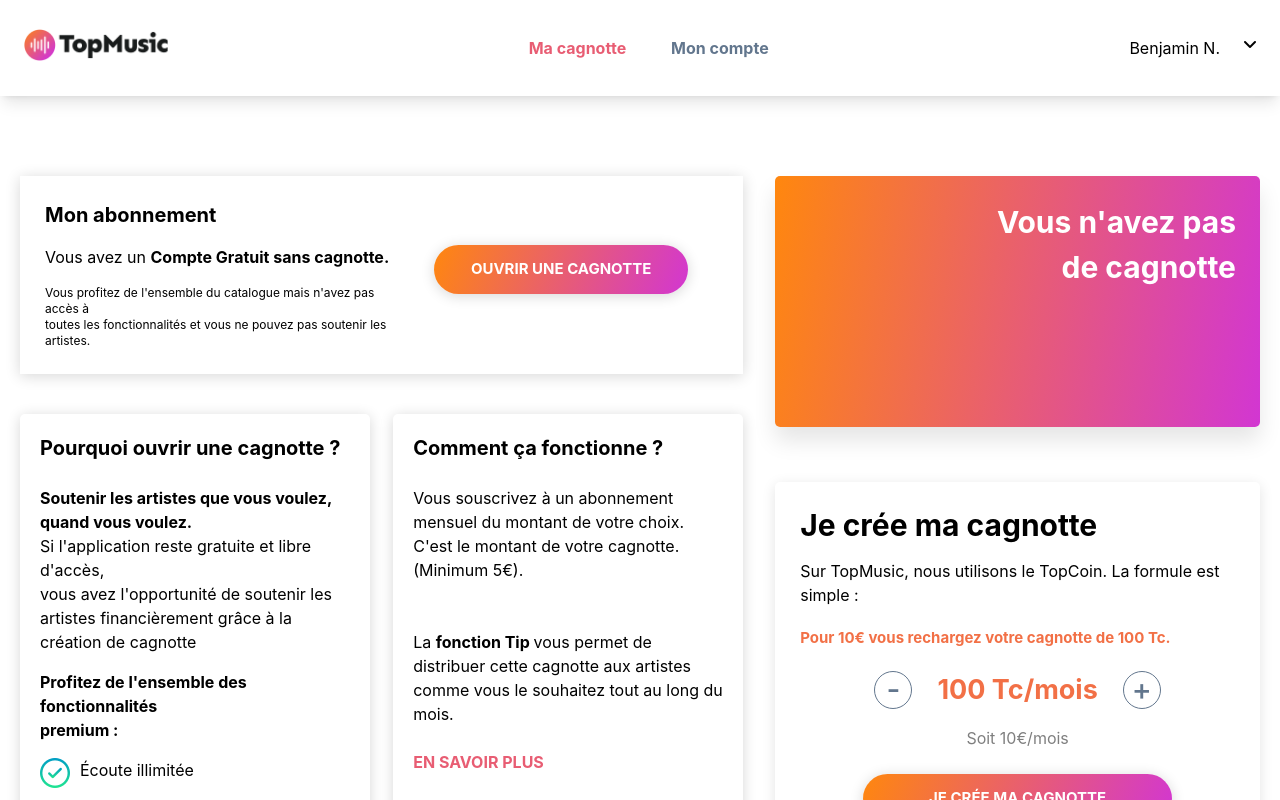
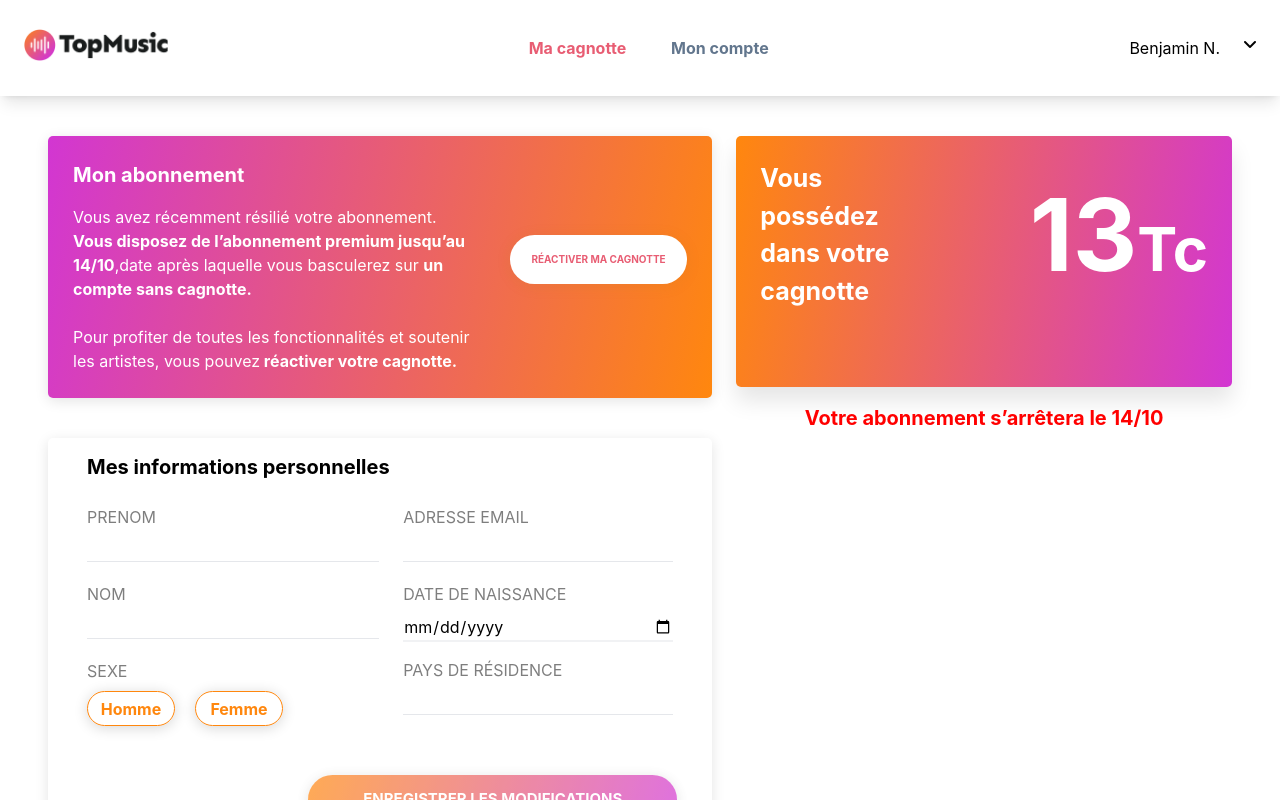
Before and after one commit to YevhenTiaka/TopMusic-Wallet, a Next.js app: page /compte in a window 1280 px wide. Shown: the top 800 px of the page. Built offline with nearby package versions, Linux system fonts and the light colour scheme.

Commit message:
refactoring

```diff
--- a/src/pages/compte-desactive.tsx
+++ /dev/null
@@ -1,63 +0,0 @@
-import { FC, useState } from 'react';
-import Link from 'next/link';
-import Personal from 'components/personal';
-import WalletAmount from 'components/walletAmount';
-import ModifierPasse from 'components/modifierPasse';
-const AccountDisactivated: FC = () => {
-  const [show, setShow] = useState(false);
-
-  const handleUpdated = () => {
-    setShow(true);
-    setTimeout(() => {
-      setShow(false);
-    }, 3000);
-  };
-  return (
-    <>
-      <div className="h-max mt-10 flex mr-12 ml-12">
-        <div className="mr-6 w-3/4">
-          <section className="abonement__disactive">
-            <h1 className="text-xl font-bold mb-4">Mon abonnement</h1>
-            <div className="flex items-center">
-              <div className="">
-                <div className="text-base w-11/12   ">
-                  Vous avez récemment résilié votre abonnement. <br />
-                  <strong>Vous disposez de l’abonnement premium jusqu’au 14/10</strong>,date après
-                  laquelle vous basculerez sur <strong> un compte sans cagnotte.</strong>
-                  <br />
-                  <br />
-                  Pour profiter de toutes les fonctionnalités et soutenir les artistes, vous pouvez
-                  <strong> réactiver votre cagnotte.</strong>
-                </div>
-              </div>
-
-              <Link href="/cagnotte">
-                <a className="button__reactiver">RÉACTIVER MA CAGNOTTE</a>
-              </Link>
-            </div>
-          </section>
-          <Personal />
-          <div className="mt-10 mb-20">
-            <ModifierPasse />
-          </div>
-        </div>
-
-        <div>
-          <WalletAmount handleUpdated={handleUpdated}>
-            {' '}
-            <div className="flex justify-between">
-              <span className="amount__text">Vous possédez dans votre cagnotte</span>
-              <div>
-                <span className="right_block_num">13</span>
-                <span className="right_block_tc">Tc</span>
-              </div>
-            </div>
-          </WalletAmount>
-          <div className="votre__text">Votre abonnement s’arrêtera le 14/10</div>
-        </div>
-      </div>
-    </>
-  );
-};
-
-export default AccountDisactivated;
--- a/src/pages/compte.tsx
+++ b/src/pages/compte.tsx
@@ -10,8 +10,64 @@
 const Compte: FC = () => {
   const [isAuth, setIsAuth] = useState(true);
   const [value, setValue] = useState<number>(100);
+  const [disactive, setDisactive] = useState(true);
+
+  const [show, setShow] = useState(false);
+
+  const handleUpdated = () => {
+    setShow(true);
+    setTimeout(() => {
+      setShow(false);
+    }, 3000);
+  };
 
   return (
+    <>
+      {disactive ? (
+        <div className="h-max mt-10 flex mr-12 ml-12">
+          <div className="mr-6 w-3/4">
+            <section className="abonement__disactive">
+              <h1 className="text-xl font-bold mb-4">Mon abonnement</h1>
+              <div className="flex items-center">
+                <div className="">
+                  <div className="text-base w-11/12   ">
+                    Vous avez récemment résilié votre abonnement. <br />
+                    <strong>Vous disposez de l’abonnement premium jusqu’au 14/10</strong>,date après
+                    laquelle vous basculerez sur <strong> un compte sans cagnotte.</strong>
+                    <br />
+                    <br />
+                    Pour profiter de toutes les fonctionnalités et soutenir les artistes, vous
+                    pouvez
+                    <strong> réactiver votre cagnotte.</strong>
+                  </div>
+                </div>
+
+                <Link href="/cagnotte">
+                  <a className="button__reactiver">RÉACTIVER MA CAGNOTTE</a>
+                </Link>
+              </div>
+            </section>
+            <Personal />
+            <div className="mt-10 mb-20">
+              <ModifierPasse />
+            </div>
+          </div>
+
+          <div>
+            <WalletAmount handleUpdated={handleUpdated}>
+              {' '}
+              <div className="flex justify-between">
+                <span className="amount__text">Vous possédez dans votre cagnotte</span>
+                <div>
+                  <span className="right_block_num">13</span>
+                  <span className="right_block_tc">Tc</span>
+                </div>
+              </div>
+            </WalletAmount>
+            <div className="votre__text">Votre abonnement s’arrêtera le 14/10</div>
+          </div>
+        </div>
+      ) : (
         <>
           {isAuth ? (
             <section className="mt-20 h-max flex justify-center  mr-5 ml-5 ">
@@ -23,8 +79,8 @@
                         Vous avez un <strong>Compte Gratuit sans cagnotte.</strong>
                       </div>
                       <div className=" text-xs">
-                    Vous profitez de l'ensemble du catalogue mais n'avez pas accès à<br /> toutes
-                    les fonctionnalités et vous ne pouvez pas soutenir les artistes.
+                        Vous profitez de l'ensemble du catalogue mais n'avez pas accès à<br />{' '}
+                        toutes les fonctionnalités et vous ne pouvez pas soutenir les artistes.
                       </div>
                     </div>
                     <button className="button__cagnotte">OUVRIR UNE CAGNOTTE</button>
@@ -110,6 +166,8 @@
             </section>
           )}
         </>
+      )}
+    </>
   );
 };
 
```
Lines whose indentation alone changed are shown as unchanged.
